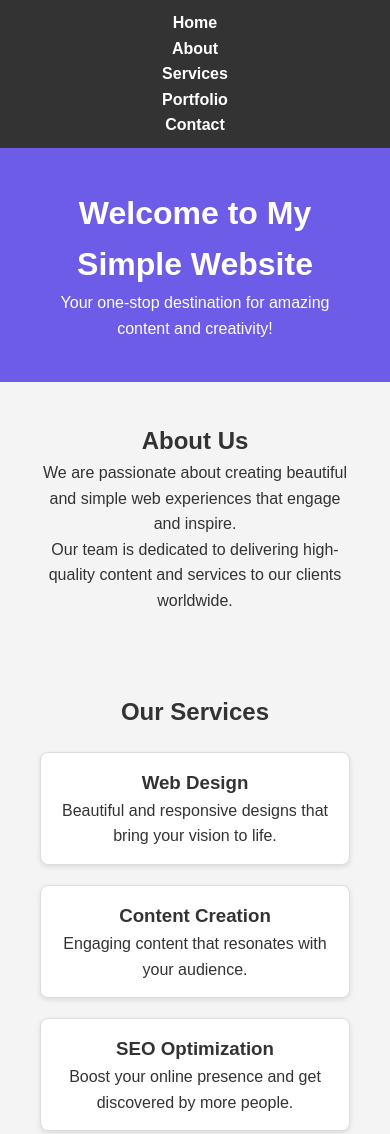
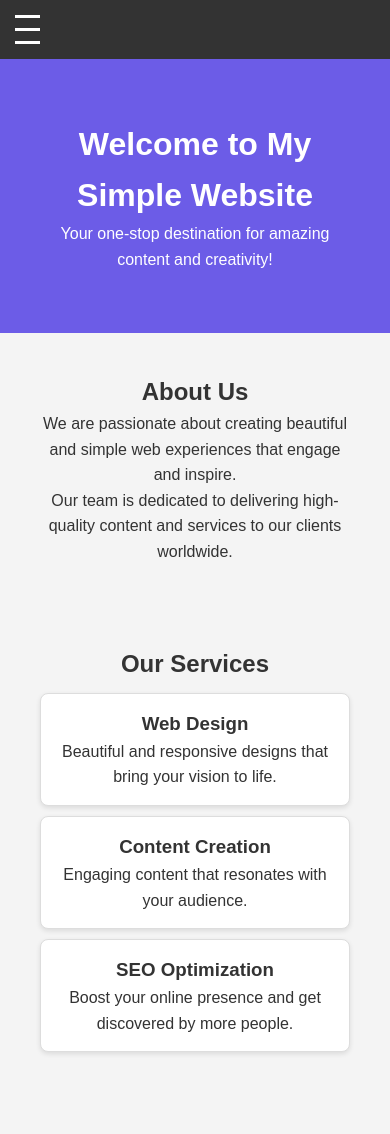
Before and after one commit to gavinvipe/gavinvipe.github.io, a plain HTML site: page index.html in a window 390 px wide. Shown: the top 1134 px of the page. Drawn offline with Linux system fonts and the light colour scheme; a script that the page names is missing.

Commit message:
Update styles.css

```diff
--- a/styles.css
+++ b/styles.css
@@ -16,23 +16,58 @@ body {
     color: white;
     padding: 10px;
     text-align: center;
+    position: relative;
 }
 
-.navbar ul {
+.nav-links {
     list-style: none;
     display: flex;
-    flex-wrap: wrap;
     justify-content: center;
+    transition: max-height 0.3s ease;
 }
 
-.navbar li {
+.nav-links li {
     margin: 0 15px;
 }
 
-.navbar a {
+.nav-links a {
     color: white;
     text-decoration: none;
     font-weight: bold;
+}
+
+/* Hamburger Menu Styles */
+.menu-toggle {
+    display: none;
+    flex-direction: column;
+    cursor: pointer;
+}
+
+.menu-toggle .bar {
+    background-color: white;
+    height: 3px;
+    margin: 5px;
+    width: 25px;
+}
+
+@media (max-width: 768px) {
+    .menu-toggle {
+        display: flex;
+    }
+
+    .nav-links {
+        flex-direction: column;
+        max-height: 0;
+        overflow: hidden;
+    }
+
+    .nav-links.active {
+        max-height: 300px;
+    }
+
+    .nav-links li {
+        margin: 10px 0;
+    }
 }
 
 .header {
@@ -95,26 +130,3 @@ section {
     text-decoration: none;
     font-weight: bold;
 }
-
-@media (max-width: 768px) {
-    .navbar ul {
-        flex-direction: column;
-    }
-
-    .header {
-        padding: 40px;
-    }
-
-    .service-item {
-        margin: 20px auto;
-    }
-
-    .portfolio-gallery {
-        flex-direction: column;
-    }
-
-    .portfolio-item {
-        width: 80%;
-        height: auto;
-    }
-}
```
